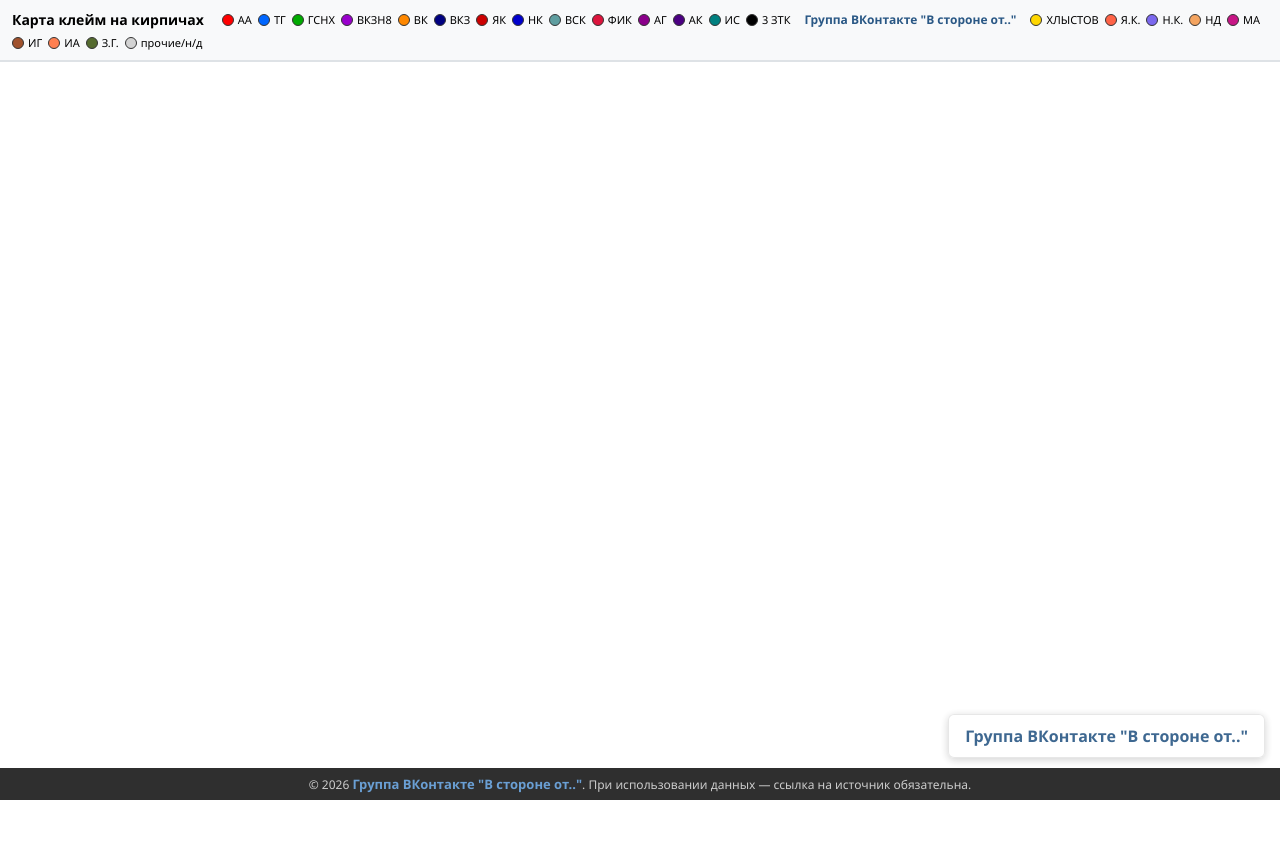
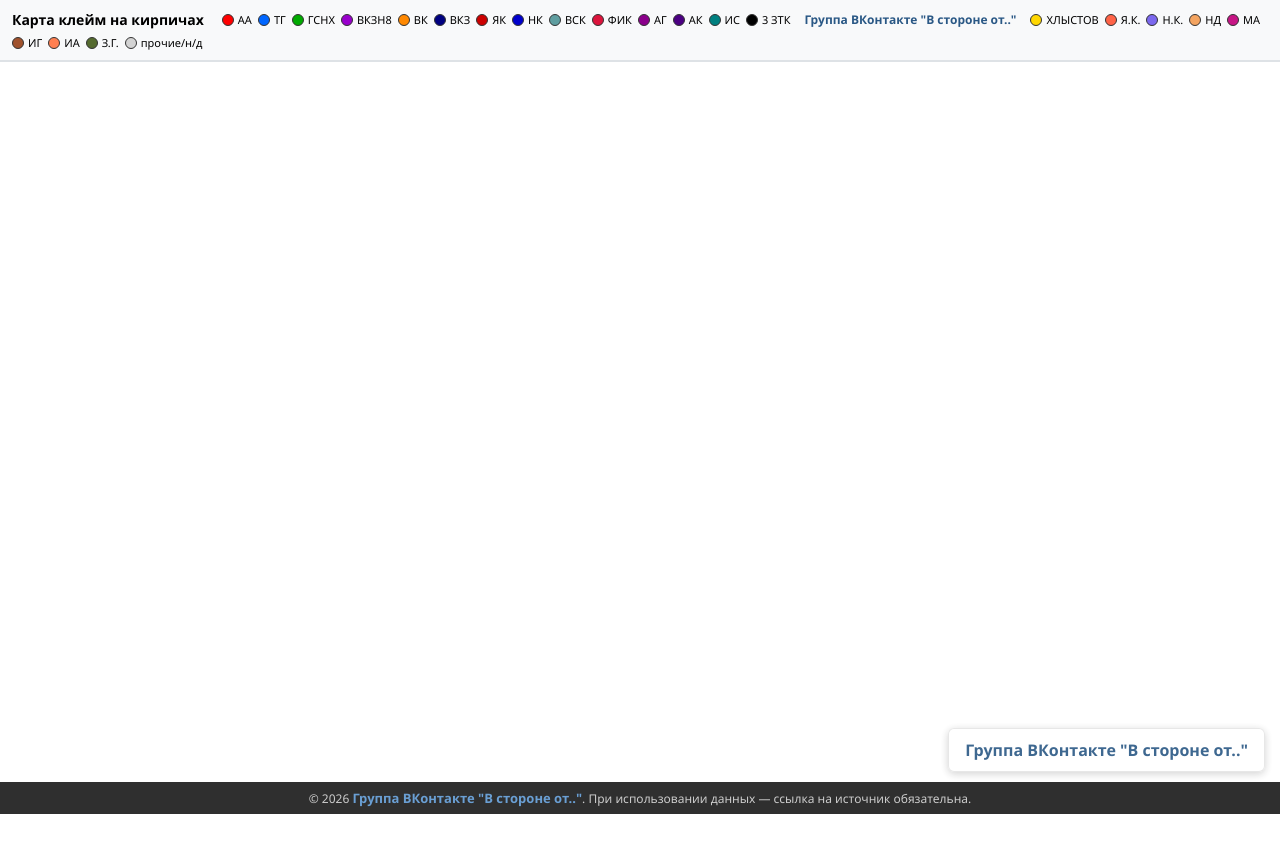
Before and after one commit to kirpichnye/kleymo-map, a plain HTML site: page yandex/index.html in a window 1280 px wide. After the commit the page ends 814 px from the top, so only its background shows below. Drawn offline with Linux system fonts and the light colour scheme.

Commit message:
Update index.html
10.06.26(3)

```diff
--- a/yandex/index.html
+++ b/yandex/index.html
@@ -10,7 +10,7 @@
     <link rel="canonical" href="https://vk.com/vstopone">
     <script src="https://api-maps.yandex.com/2.1/?lang=ru_RU&apikey=" type="text/javascript" id="ymap-script"></script>
     <style>
-        html, body, #map { width: 100%; height: calc(100vh - 80px - 32px); margin: 0; padding: 0; overflow: hidden; position: absolute; top: 80px; left: 0; }
+        html, body, #map { width: 100%; flex: 1; margin: 0; padding: 0; overflow: hidden; position: relative; }
         body {
             font-family: 'Segoe UI', Tahoma, Geneva, Verdana, sans-serif;
             -webkit-user-select: none; -moz-user-select: none; -ms-user-select: none; user-select: none;
@@ -18,11 +18,11 @@
         }
         img { -webkit-user-drag: none; pointer-events: none; }
         #legend {
-            position: fixed; top: 0; left: 0; right: 0;
             padding: 10px 12px; background: rgba(248,249,250,0.95);
             border-bottom: 2px solid #dee2e6;
             display: flex; flex-wrap: wrap; gap: 6px; align-items: center;
             z-index: 1000; max-height: 80px; overflow-y: auto;
+            flex-shrink: 0;
         }
         .legend-item { display: flex; align-items: center; gap: 4px; font-size: 11px; }
         .color-box { width: 10px; height: 10px; border-radius: 50%; border: 1px solid #333; }
@@ -34,7 +34,7 @@
         .map-switch:hover { background: #1a3a6b; }
         #map { height: calc(100vh - 80px); margin-top: 0; }
         .watermark {
-            position: fixed; bottom: 42px; right: 15px; z-index: 1001; opacity: 0.9;
+            position: absolute; bottom: 42px; right: 15px; z-index: 1001; opacity: 0.9;
             font-size: 15px; color: #222; background: rgba(255,255,255,0.95);
             padding: 10px 16px; border-radius: 6px; pointer-events: none; font-weight: 700;
             box-shadow: 0 2px 8px rgba(0,0,0,0.2); border: 1px solid rgba(0,0,0,0.1);
@@ -42,10 +42,10 @@
         .watermark a { color: #2a5885; text-decoration: none; pointer-events: auto; font-size: 16px; }
         .watermark a:hover { text-decoration: underline; color: #1a3a6b; }
         .copyright-bar {
-            position: fixed; bottom: 0; left: 0; right: 0; z-index: 1000;
             background: rgba(30,30,30,0.92); color: #ccc; font-size: 12px;
             padding: 6px 15px; text-align: center; pointer-events: none;
             height: 32px; line-height: 20px; box-sizing: border-box;
+            flex-shrink: 0;
         }
         .copyright-bar a { color: #6a9fd4; text-decoration: none; pointer-events: auto; font-weight: 600; font-size: 13px; }
         .copyright-bar a:hover { text-decoration: underline; color: #8ab8e8; }
```
